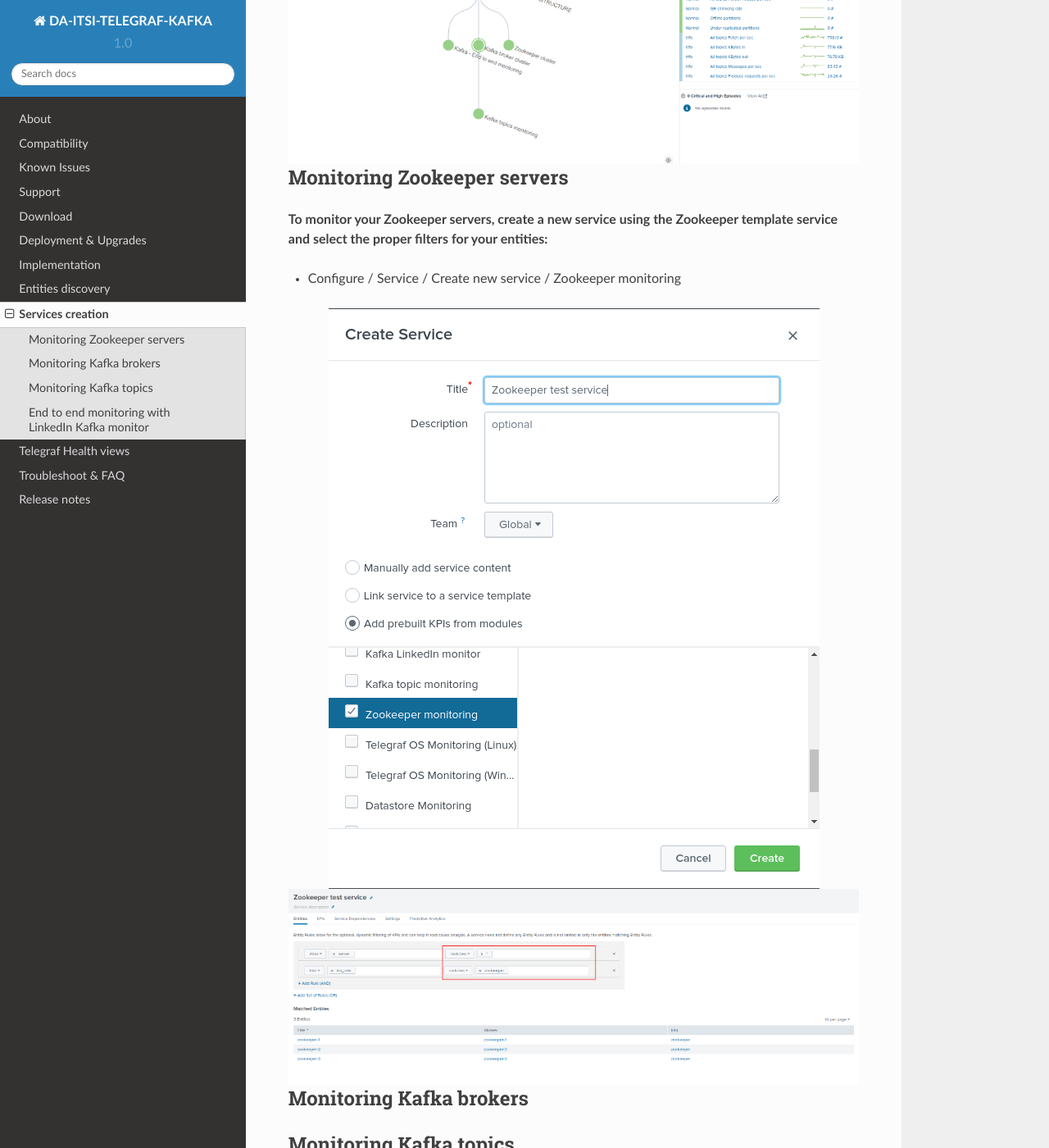
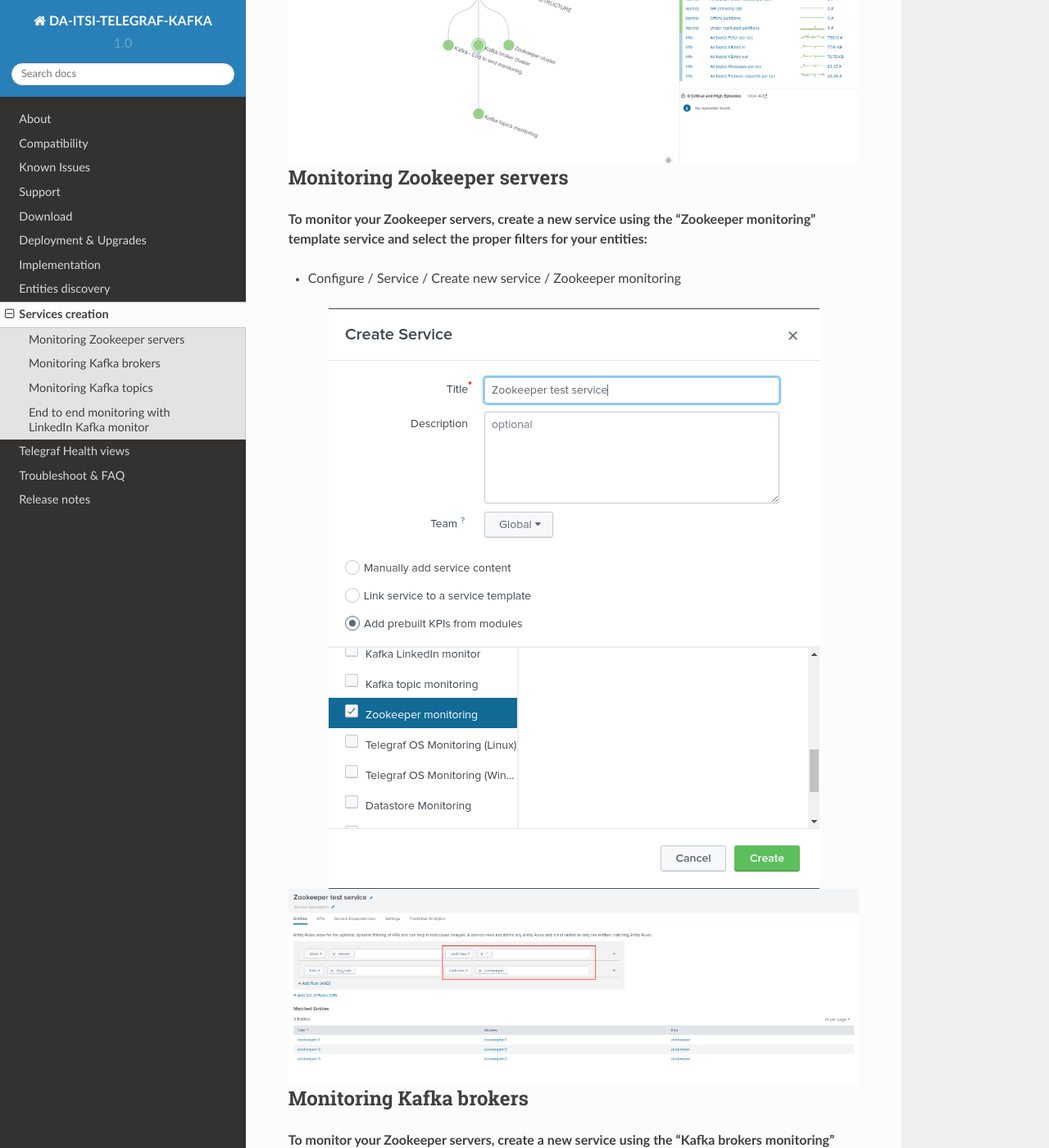
Before and after one commit to guilhemmarchand/DA-ITSI-TELEGRAF-KAFKA, a Sphinx documentation site: the page built from docs/service_creation.rst, in a window 1280 px wide and 1400 px high, scrolled down 724 px. Shown: the whole window at 82% size. Built offline with Sphinx 7.4.7 and the Read the Docs theme 2.0.0, drawn with Linux system fonts in a browser that asks for light colours; some of the changed text lies outside the part shown.

Commit message:
work in progress

```diff
--- a/docs/service_creation.rst
+++ b/docs/service_creation.rst
@@ -22,7 +22,7 @@
 Monitoring Zookeeper servers
 ============================
 
-**To monitor your Zookeeper servers, create a new service using the Zookeeper template service and select the proper filters for your entities:**
+**To monitor your Zookeeper servers, create a new service using the "Zookeeper monitoring" template service and select the proper filters for your entities:**
 
 * Configure / Service / Create new service / Zookeeper monitoring
 
@@ -37,10 +37,45 @@
 Monitoring Kafka brokers
 ========================
 
+**To monitor your Zookeeper servers, create a new service using the "Kafka brokers monitoring" template service and select the proper filters for your entities:**
+
+* Configure / Service / Create new service / Kafka brokers monitoring
+
+.. image:: img/service_zookeeper_pic1.png
+   :alt: service_zookeeper_pic1.png
+   :align: center
+
+.. image:: img/service_zookeeper_pic2.png
+   :alt: service_zookeeper_pic2.png
+   :align: center
 
 Monitoring Kafka topics
 =======================
 
+**To monitor one or more Kafka topics, create a new service using the "Kafka topic monitoring" template service and select the proper filters for your entities corresponding to your topics:**
+
+* Configure / Service / Create new service / ZKafka topic monitoring
+
+.. image:: img/service_zookeeper_pic1.png
+   :alt: service_zookeeper_pic1.png
+   :align: center
+
+.. image:: img/service_zookeeper_pic2.png
+   :alt: service_zookeeper_pic2.png
+   :align: center
+
 
 End to end monitoring with LinkedIn Kafka monitor
 =================================================
+
+**To monitor your Kafka deployment using the LinkedIn Kafka monitor, create a new service using the "Kafka LinkedIn monitor" template service and select the proper filters for your entities:**
+
+* Configure / Service / Create new service / Kafka LinkedIn monitor
+
+.. image:: img/service_zookeeper_pic1.png
+   :alt: service_zookeeper_pic1.png
+   :align: center
+
+.. image:: img/service_zookeeper_pic2.png
+   :alt: service_zookeeper_pic2.png
+   :align: center
```
Also changed, not shown: 2 other files.
